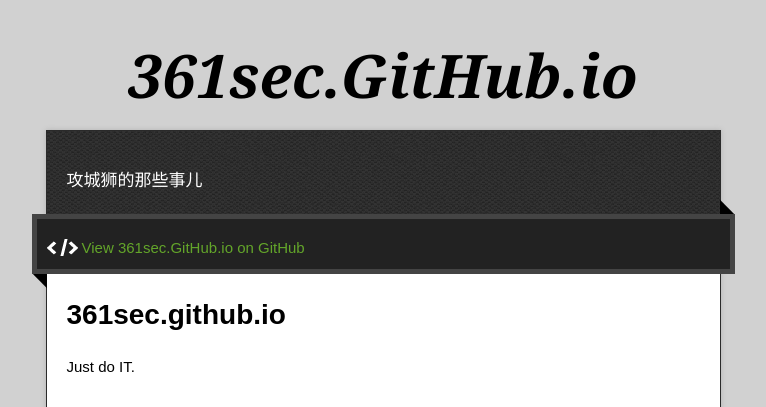
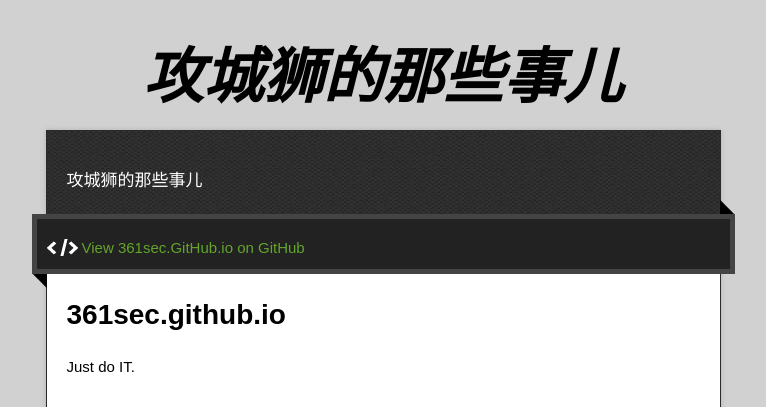
Before and after one commit to 361sec/361sec.github.io, a plain HTML site: page index.html in a window 1280 px wide. Shown: the top 407 px of the page, without its empty margins (257-1023 px from the left). Drawn offline with nearby package versions, Linux system fonts and the light colour scheme.

Commit message:
Update index.html

```diff
--- a/index.html
+++ b/index.html
@@ -11,7 +11,7 @@
   <script type="text/javascript" src="https://ajax.googleapis.com/ajax/libs/jquery/1.7.1/jquery.min.js"></script>
   <script type="text/javascript" src="javascripts/script.js"></script>
 
-  <title>361sec.GitHub.io</title>
+  <title>攻城狮的那些事儿</title>
   <meta name="description" content="攻城狮的那些事儿">
 
   <meta name="viewport" content="width=device-width,initial-scale=1">
@@ -22,7 +22,7 @@
 
   <div class="wrapper">
     <header>
-      <h1 class="title">361sec.GitHub.io</h1>
+      <h1 class="title">攻城狮的那些事儿</h1>
     </header>
     <div id="container">
       <p class="tagline">攻城狮的那些事儿</p>
```
